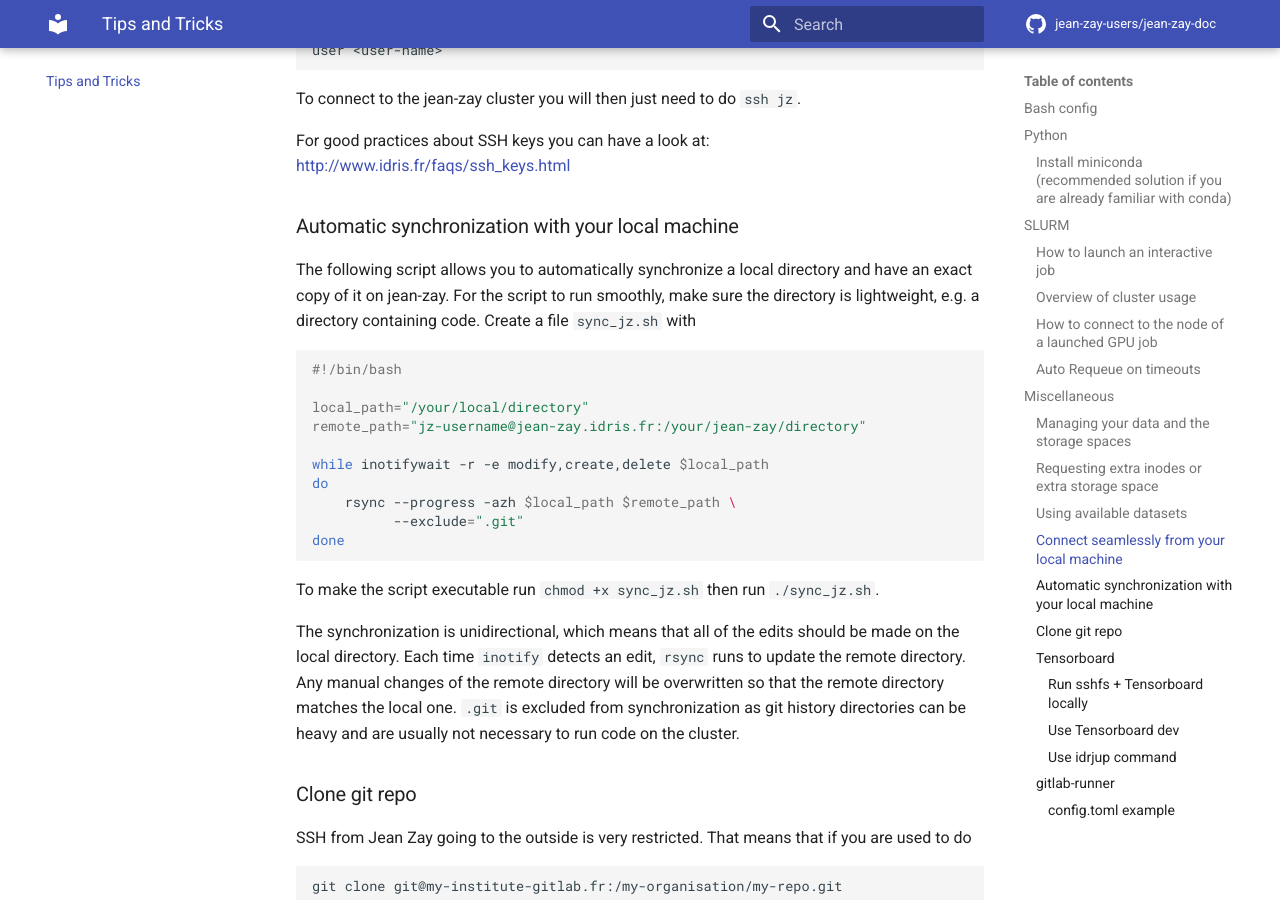
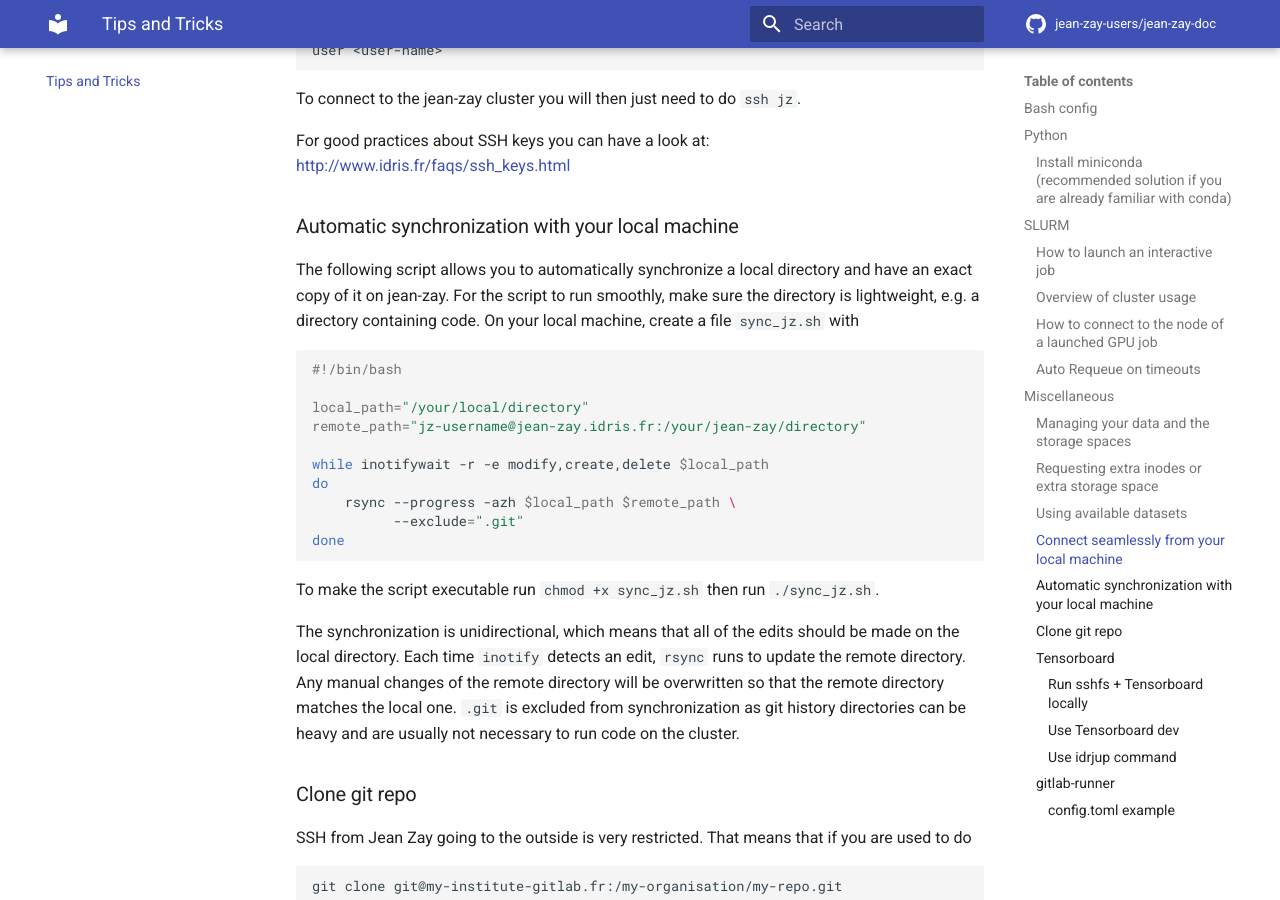
Before and after one commit to jean-zay-users/jean-zay-doc, an MkDocs documentation site: the page built from docs/tips-and-tricks.md, in a window 1280 px wide and 900 px high, scrolled down 5120 px. Built offline with MkDocs 1.6.1 and Material for MkDocs 9.7.7, drawn with Linux system fonts in a browser that asks for light colours; comment, search, counter and statistics services are not loaded.

Commit message:
sync: update

````diff
--- a/docs/tips-and-tricks.md
+++ b/docs/tips-and-tricks.md
@@ -247,7 +247,7 @@ http://www.idris.fr/faqs/ssh_keys.html
 ### Automatic synchronization with your local machine
 
 The following script allows you to automatically synchronize a local directory and have an exact copy of it on jean-zay.
-For the script to run smoothly, make sure the directory is lightweight, e.g. a directory containing code. Create a file `sync_jz.sh` with
+For the script to run smoothly, make sure the directory is lightweight, e.g. a directory containing code. On your local machine, create a file `sync_jz.sh` with
 
 ```bash
 #!/bin/bash
````
